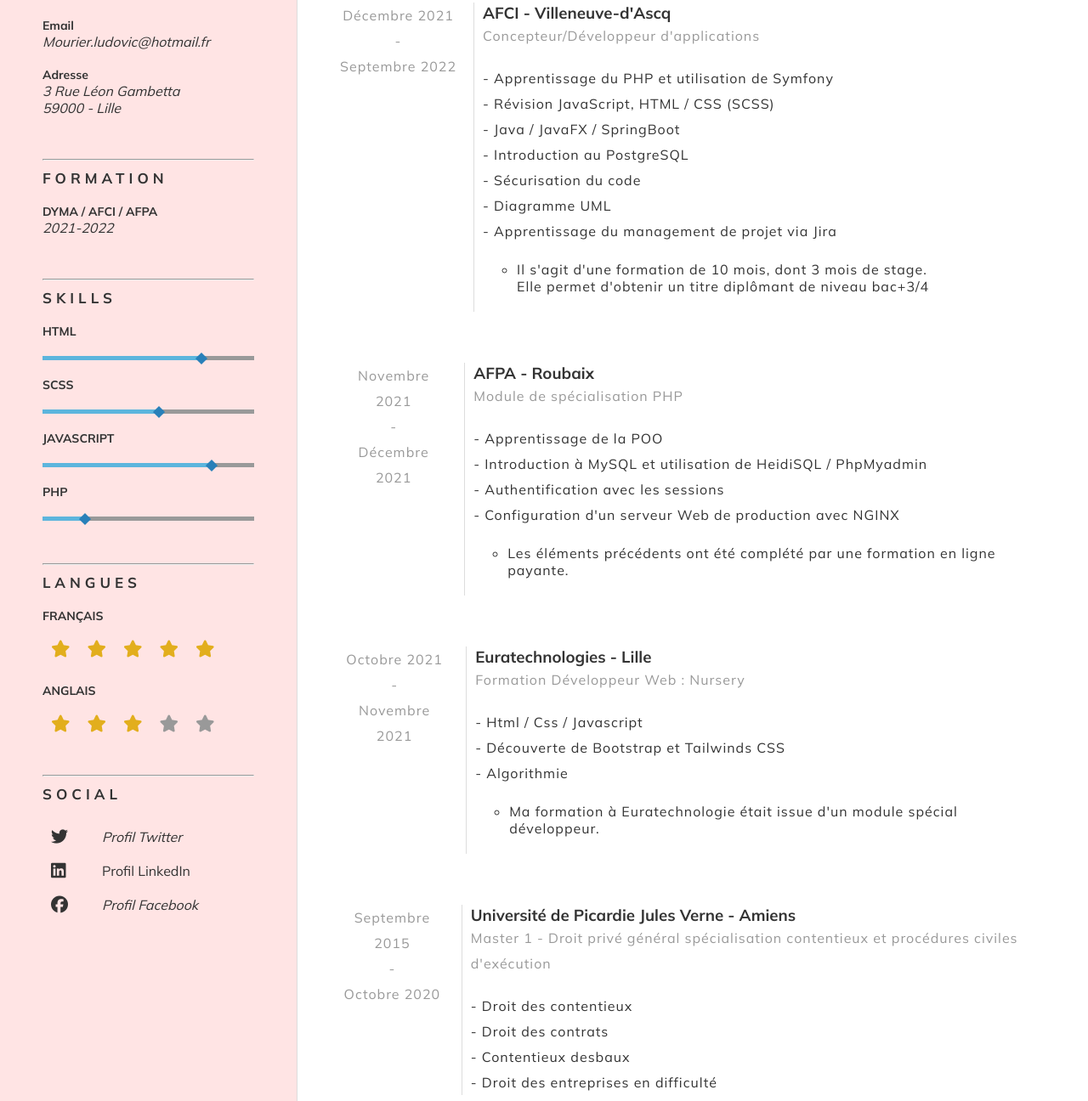
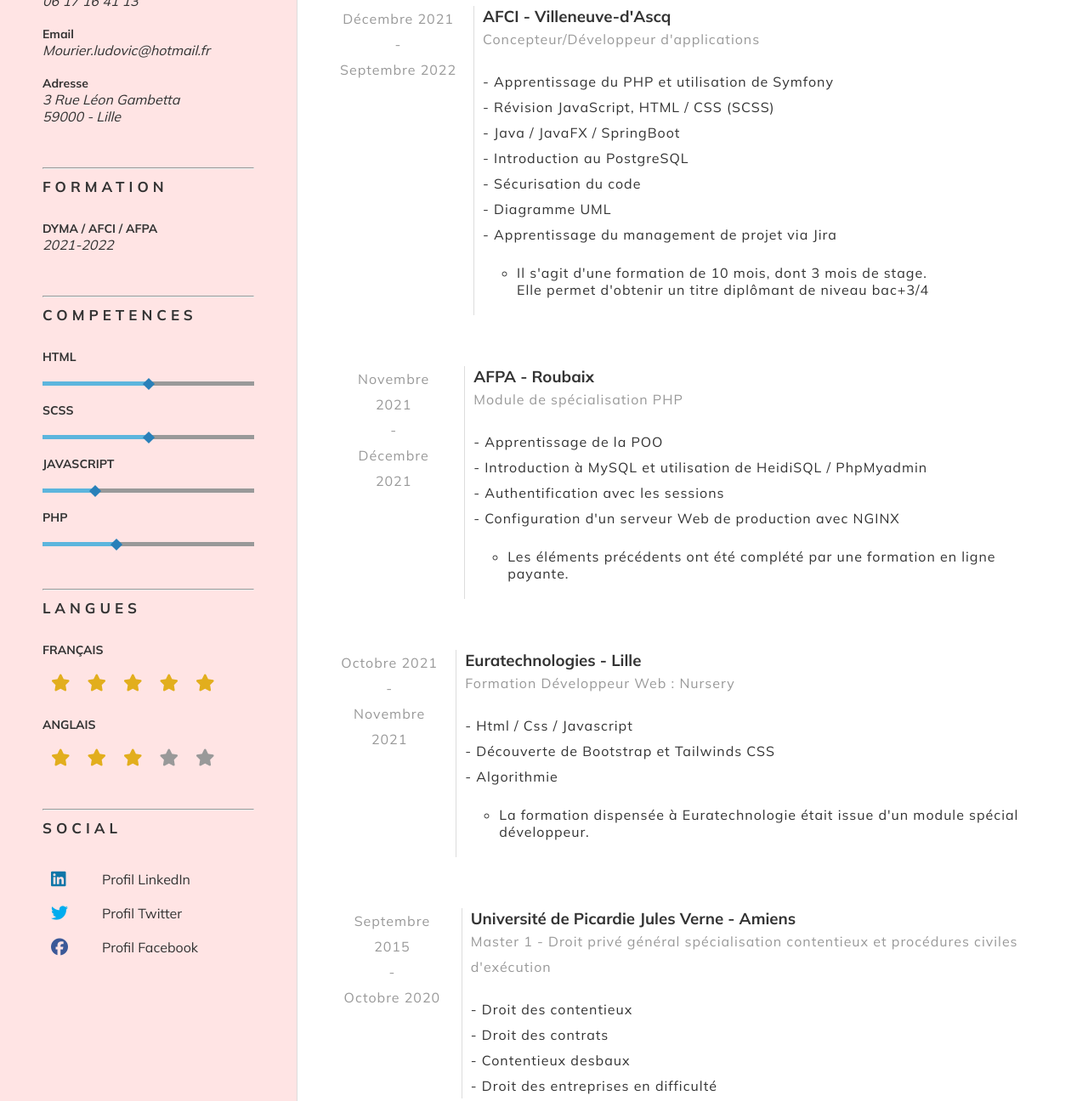
Before and after one commit to Aestrah/CV, a website: page index.html in a window 1280 px wide. Shown: the part 567-1863 px from the top of the page at 85% size. Drawn offline with Linux system fonts and the light colour scheme.

Commit message:
"Modification CV1"

```diff
--- a/index.html
+++ b/index.html
@@ -16,8 +16,9 @@
 <body>
   <div class="grid-container">
     <header>
-      <h1><span>L</span><span>u</span><span>d</span><span>o</span><span>v</span><span>i</span><span>c</span> <span>M</span><span>o</span><span>u</span><span>r</span><span>i</span><span>e</span><span>r</span></h1>
-      <p> Concepteur/développeur d'applications   </p>
+      <h1><span>L</span><span>u</span><span>d</span><span>o</span><span>v</span><span>i</span><span>c</span>
+        <span>M</span><span>o</span><span>u</span><span>r</span><span>i</span><span>e</span><span>r</span></h1>
+      <p> Concepteur/développeur d'applications </p>
     </header>
     <section class="picture">
       <img src="img/130101943_2727998124177697_6852297044017276310_n.jpg" alt="photo" />
@@ -32,13 +33,15 @@
         <h3>Adresse</h3>
         <p>3 Rue Léon Gambetta <br /> 59000 - Lille</p>
       </div>
-      <div class="block"> <hr>
-        <h2 class="title-small"> FORMATION </h2>
+      <div class="block">
+        <hr>
+        <h1 class="title-small"> FORMATION </h1>
         <h3>DYMA / AFCI / AFPA</h3>
         <p> 2021-2022</p>
       </div>
-      <div class="block"> <hr>
-        <h2 class="title-small">SKILLS</h2>
+      <div class="block">
+        <hr>
+        <h2 class="title-small">COMPETENCES</h2>
         <h3>HTML</h3>
         <div class="bar-skill">
           <div class="bar-skill-progress"></div>
@@ -60,7 +63,8 @@
           <div class="bar-skill-dot"></div>
         </div>
       </div>
-      <div class="block"> <hr>
+      <div class="block">
+        <hr>
         <h2 class="title-small">LANGUES</h2>
         <h3>FRANÇAIS</h3>
         <div class="stars-container">
@@ -79,25 +83,27 @@
           <i class="fas fa-star"></i>
         </div>
       </div>
-      <div class="block"> <hr>
+      <div class="block">
+        <hr>
         <h2 class="title-small">SOCIAL</h2>
         <div class="social-container">
-          <i class="fab fa-twitter"></i>
-          <p>Profil Twitter</p>
+          <i class="fab fa-linkedin linkedincolor"></i>
+          <a href="https://www.linkedin.com/in/ludovic-mourier-152b7a197" target="_blank"> Profil LinkedIn </a>
+        </div>
+        <div class=" social-container">
+          <i class="fab fa-twitter twittercolor"> </i>
+          <a href="#
+            "> Profil Twitter </a>
         </div>
         <div class="social-container">
-          <i class="fab fa-linkedin"></i>
-          <a href= "https://www.linkedin.com/in/ludovic-mourier-152b7a197
-            "> Profil LinkedIn </a>
-        </div>
-        <div class="social-container">
-          <i class="fab fa-facebook"></i>
-          <p>Profil Facebook</p>
+          <i class="fab fa-facebook facebookcolor"></i>
+          <a href="#
+            "> Profil Facebook </a>
         </div>
       </div>
     </aside>
     <main>
-      <h2 class="title-small"> FORMATION </h2>
+      <h2> FORMATION </h2>
       <div class="experience">
         <div class="timeline">
           <p class="align-center">
@@ -139,7 +145,7 @@
         <div class="content">
           <h3>AFPA - Roubaix
           </h3>
-          <p class="text-hint mb-2">Module de spécialisation PHP</p>
+          <p class="text-hint mb-2"> Module de spécialisation PHP </p>
           <p>
             - Apprentissage de la POO <br />
             - Introduction à MySQL et utilisation de HeidiSQL / PhpMyadmin <br />
@@ -174,7 +180,7 @@
           </p>
           <ul>
             <li>
-              Ma formation à Euratechnologie était issue d'un module spécial développeur.
+              La formation dispensée à Euratechnologie était issue d'un module spécial développeur.
             </li>
           </ul>
         </div>
@@ -191,7 +197,8 @@
         <div class="content">
           <h3> Université de Picardie Jules Verne - Amiens
           </h3>
-          <p class="text-hint mb-2">Master 1 - Droit privé général spécialisation contentieux et procédures civiles d'exécution </p>
+          <p class="text-hint mb-2">Master 1 - Droit privé général spécialisation contentieux et procédures civiles
+            d'exécution </p>
           <p>
             - Droit des contentieux <br />
             - Droit des contrats <br />
@@ -202,7 +209,7 @@
         </div>
       </div>
 
-      <h2 class="title-small">EXPERIENCES PROFESSIONNELLES</h2>
+      <h2>EXPERIENCES PROFESSIONNELLES</h2>
       <div class="experience">
         <div class="timeline">
           <p>
@@ -215,10 +222,10 @@
           <h3>Etude d'huissier de justice de Maître Leleu - Frévent </h3>
           <p class="text-hint mb-2">Stagiaire / Employé</p>
           <p>
-            - Création et prise en charge des dossiers clients  <br />
+            - Création et prise en charge des dossiers clients <br />
             - Gestion téléphonique et conseil juridique <br />
-            - Élaboration des actes de procédures (sommation de payer, demande <br />
-            d’ordonnance d'injonction de payer, etc…)
+            - Élaboration des actes de procédures (sommation de payer, demande d’ordonnance d'injonction de payer, etc…)
+            <br>
             - Gestion locative et visite immobilière <br />
             - Rédaction des constats pour les états des lieux d'entrée et de sortie <br />
             - Recouvrement des créances (factures impayées, chèques impayés) <br />
--- a/scss/_classes.scss
+++ b/scss/_classes.scss
@@ -2,6 +2,8 @@
   &-small {
     letter-spacing: 0.5rem;
     font-size: 1.7rem;
+    // text-align: center;
+    padding: 0rem 0 1rem 0;
   }
 }
 
@@ -9,9 +11,11 @@
   &-primary {
     color: var(--primary);
   }
+
   &-secondary {
     color: var(--secondary);
   }
+
   &-hint {
     color: var(--hint);
   }
--- a/scss/style.scss
+++ b/scss/style.scss
@@ -99,7 +99,7 @@
         height: 5px;
         top: 0;
         left: 0;
-        width: 75%;
+        width: 50%;
         background: var(--light);
       }
 
@@ -108,7 +108,7 @@
         height: 10px;
         width: 10px;
         background: var(--dark);
-        left: calc(75% - 5px);
+        left: calc(50% - 5px);
         top: -2.5px;
         transform: rotate(45deg);
       }
@@ -125,7 +125,7 @@
         height: 5px;
         top: 0;
         left: 0;
-        width: 55%;
+        width: 50%;
         background: var(--light);
       }
 
@@ -134,7 +134,7 @@
         height: 10px;
         width: 10px;
         background: var(--dark);
-        left: calc(55% - 5px);
+        left: calc(50% - 5px);
         top: -2.5px;
         transform: rotate(45deg);
       }
@@ -151,7 +151,7 @@
         height: 5px;
         top: 0;
         left: 0;
-        width: 80%;
+        width: 25%;
         background: var(--light);
       }
 
@@ -160,7 +160,7 @@
         height: 10px;
         width: 10px;
         background: var(--dark);
-        left: calc(80% - 5px);
+        left: calc(25% - 5px);
         top: -2.5px;
         transform: rotate(45deg);
       }
@@ -177,7 +177,7 @@
         height: 5px;
         top: 0;
         left: 0;
-        width: 20%;
+        width: 35%;
         background: var(--light);
       }
 
@@ -186,7 +186,7 @@
         height: 10px;
         width: 10px;
         background: var(--dark);
-        left: calc(20% - 5px);
+        left: calc(35% - 5px);
         top: -2.5px;
         transform: rotate(45deg);
       }
@@ -213,10 +213,10 @@
       cursor: pointer;
 
       &:hover {
+
         background: var(--border);
 
         i {
-          color: var(--light);
           transform: scale(1.3);
           transition: all 0.2s;
         }
@@ -231,7 +231,21 @@
       p {
         flex: auto;
         margin: 0;
+
       }
+
+      .twittercolor {
+        color: var(--twitterhover);
+      }
+
+      .facebookcolor {
+        color: var(--facebookhover);
+      }
+
+      .linkedincolor {
+        color: var(--linkedinhover);
+      }
+
     }
   }
 }
@@ -247,6 +261,7 @@
   h2 {
     margin-bottom: 4rem;
     text-decoration: underline;
+    font-size: 2rem;
   }
 
   p {
--- a/scss/variables.scss
+++ b/scss/variables.scss
@@ -10,5 +10,8 @@
     --background: #ffe0e0d8;
     --hint: #999;
     --border: #ddd;
-    --hover_name:rgb(231, 68, 123);
+    --hover_name: rgb(231, 68, 123);
+    --twitterhover: #00acee;
+    --facebookhover: #3b5998;
+    --linkedinhover: #0e76a8;
 }
```
Also changed, not shown: css/style.css, css/variables.css, 2 other files. Lines whose indentation alone changed are shown as unchanged.
